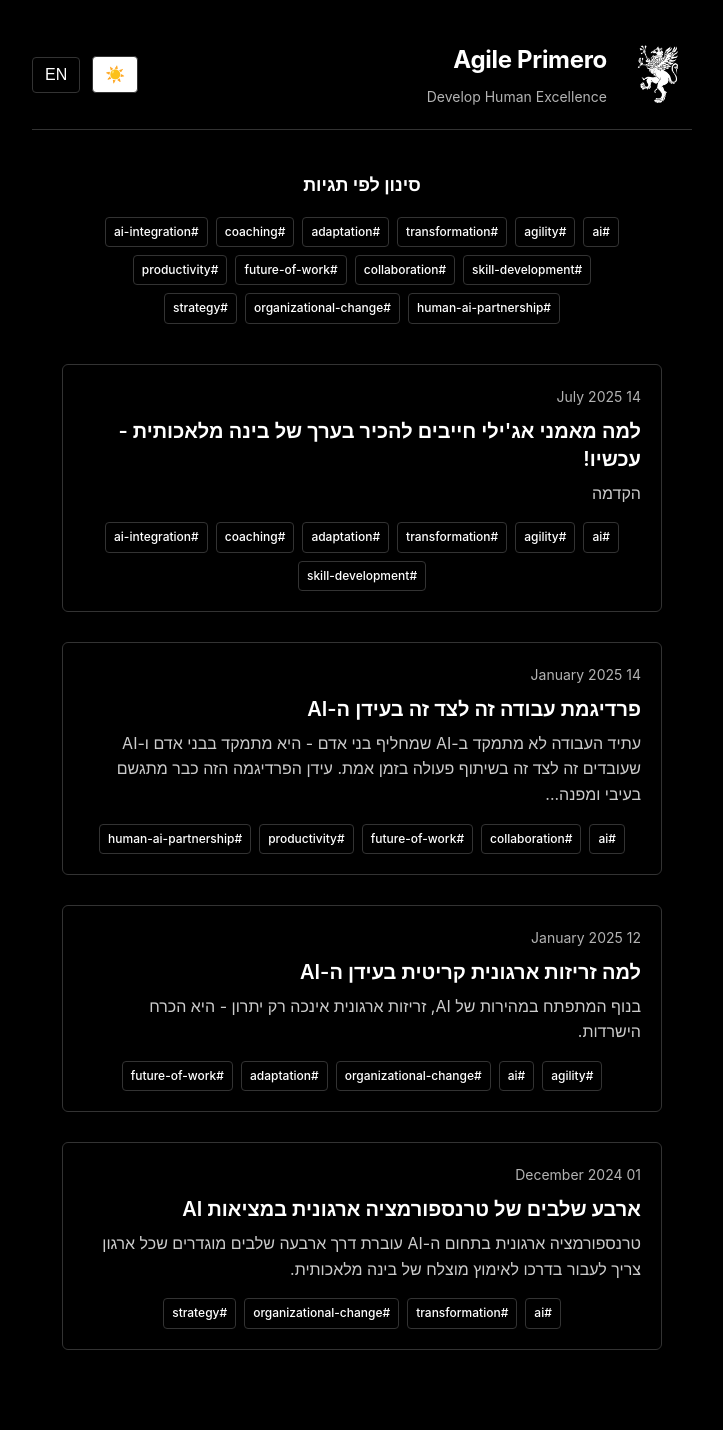
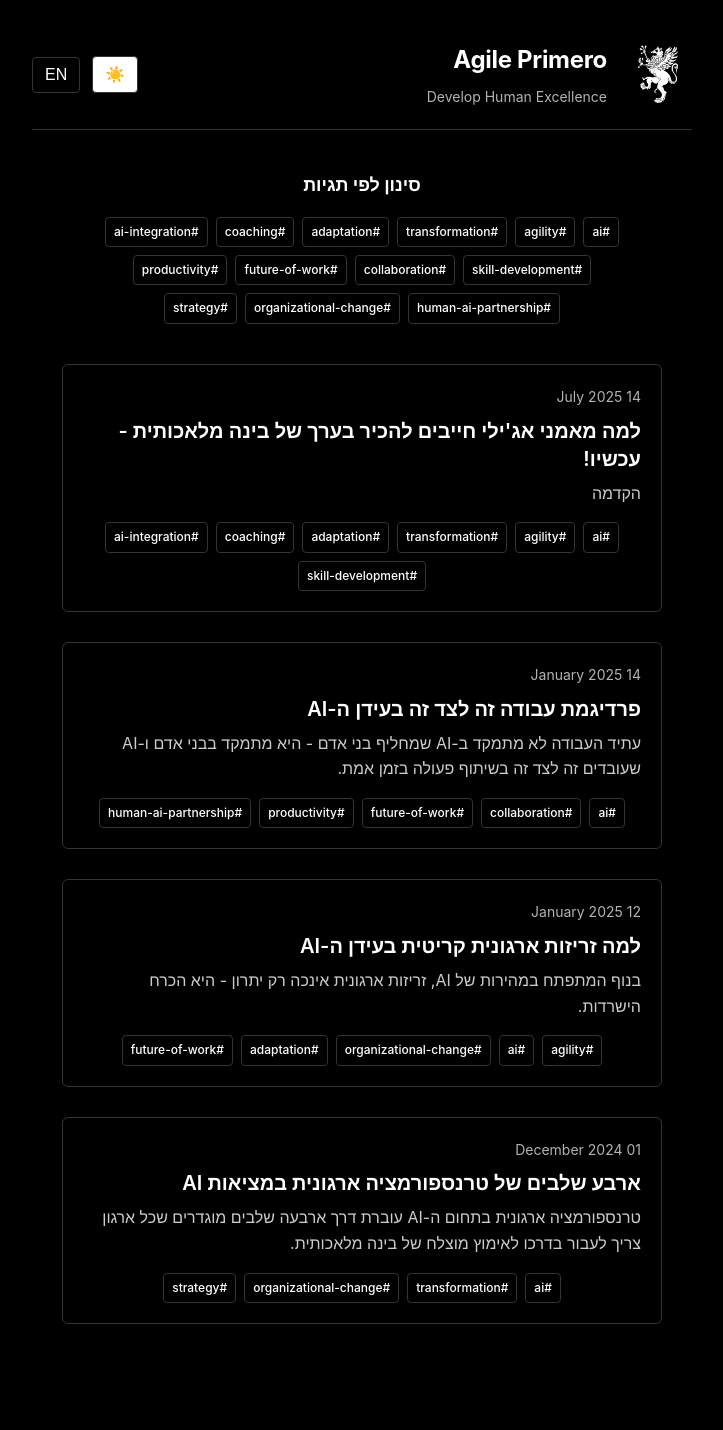
Before and after one commit to avi-the-coach/retro-on-agileprimero, a Jekyll site: the page built from index.html, in a window 1280 px wide. Shown: the whole page, without its empty margins (278-1001 px from the left). Built offline with Jekyll 4.4.1, drawn with Linux system fonts in a browser that asks for light colours; after the commit the page ends 1404 px from its top, so only the background shows below that.

```diff
--- a/_posts/2025-01-14-side-by-side-work-paradigm-he.md
+++ b/_posts/2025-01-14-side-by-side-work-paradigm-he.md
@@ -3,7 +3,7 @@
 title: "פרדיגמת עבודה זה לצד זה בעידן ה-AI"
 lang: he
 date: 2025-01-14
-excerpt: "עתיד העבודה לא מתמקד ב-AI שמחליף בני אדם - היא מתמקד בבני אדם ו-AI שעובדים זה לצד זה בשיתוף פעולה בזמן אמת. עידן הפרדיגמה הזה כבר מתגשם בעיבי ומפנה את הדרך לחינוך מתהפכת בעיבוד המידע."
+excerpt: "עתיד העבודה לא מתמקד ב-AI שמחליף בני אדם - היא מתמקד בבני אדם ו-AI שעובדים זה לצד זה בשיתוף פעולה בזמן אמת."
 english_url: /side-by-side-work-paradigm-en/
 hebrew_url: /side-by-side-work-paradigm-he/
 tags: [ai, collaboration, future-of-work, productivity, human-ai-partnership]
```
